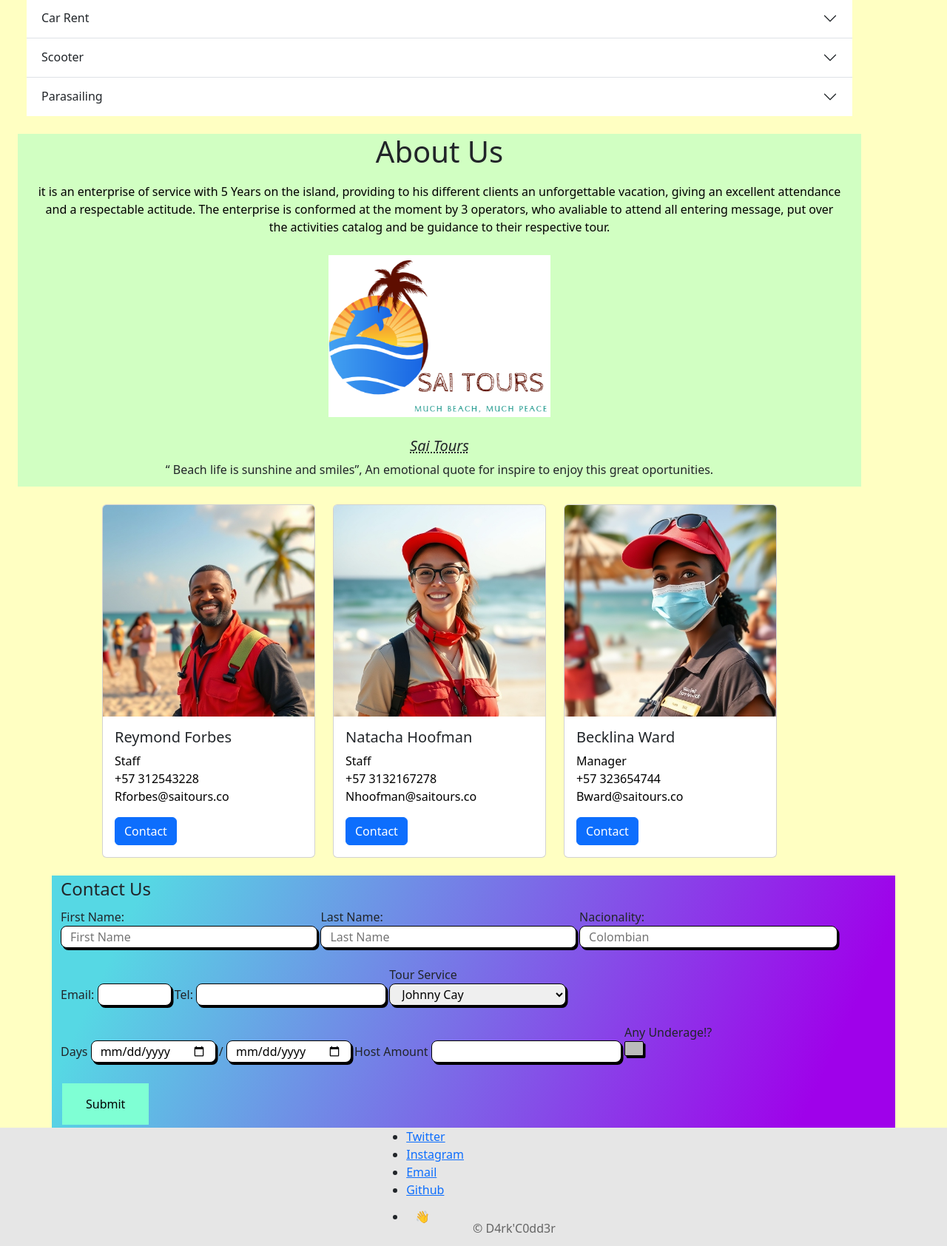
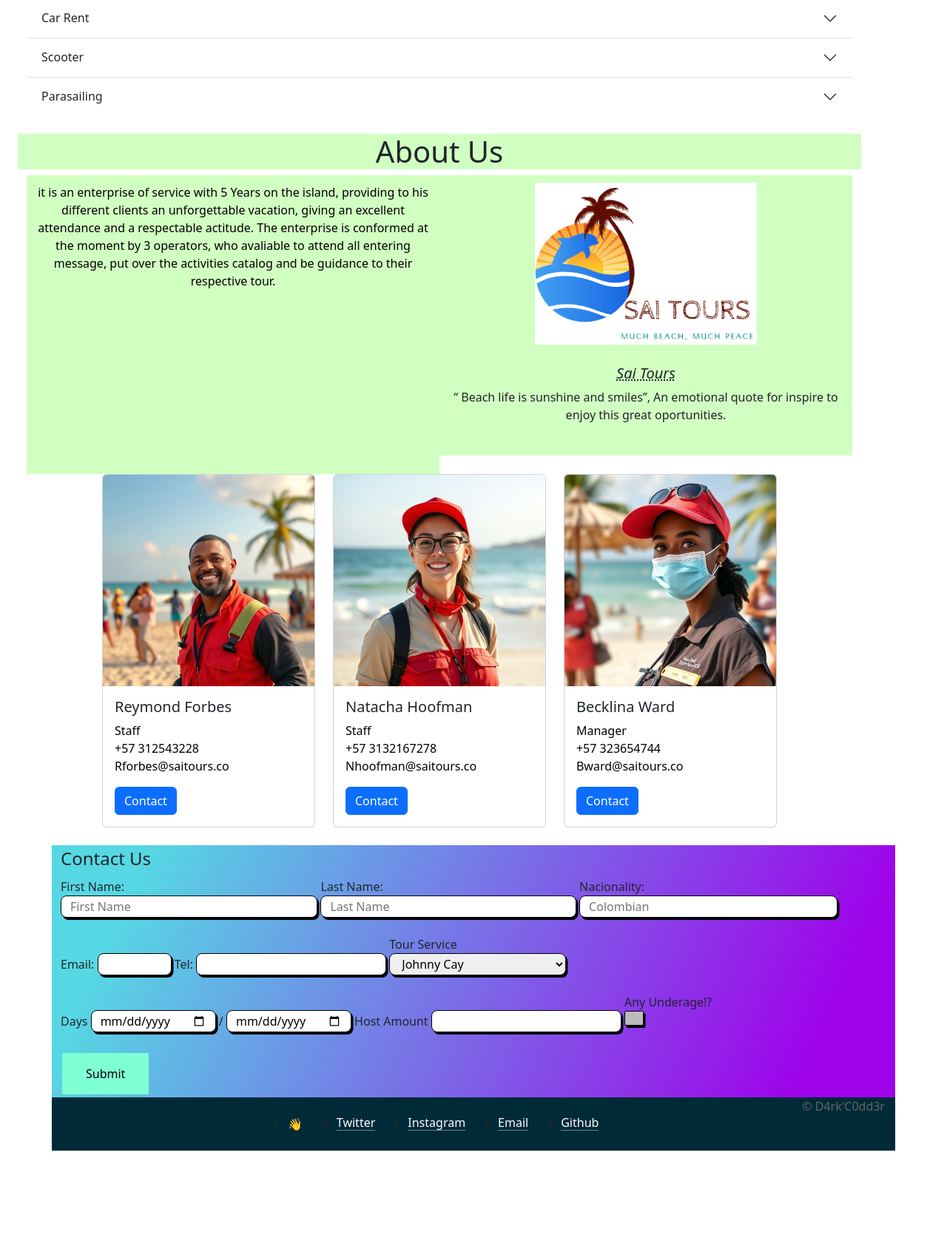
Before and after one commit to DarkedKing/UTB_Final_Project, a Flask app: page / in a window 1280 px wide. Shown: the part 955-2640 px from the top of the page at 74% size. After the commit the page ends 2511 px from the top, so only its background shows below. Run offline with Flask 3, Linux system fonts and the light colour scheme.

Commit message:
Working with partner

```diff
--- a/Templates/index.html
+++ b/Templates/index.html
@@ -7,7 +7,7 @@
     <title>Tourservice</title>
     <link href="https://cdn.jsdelivr.net/npm/bootstrap@5.3.3/dist/css/bootstrap.min.css" rel="stylesheet"
         integrity="sha384-QWTKZyjpPEjISv5WaRU9OFeRpok6YctnYmDr5pNlyT2bRjXh0JMhjY6hW+ALEwIH" crossorigin="anonymous">
-    <link rel="stylesheet" href="/static/CSS/style.css">
+    <link rel="stylesheet" href="../static/CSS/style.css">
 </head>
 
 <body>
@@ -21,7 +21,7 @@
                     <span class="navbar-toggler-icon"></span>
                 </button>
                 <div class="collapse navbar-collapse" id="navbarTogglerDemo01">
-                    <img src="/static/IMG/Log.png" alt="SAI TOURS" class="navbar-brand" width="24" height="30">
+                    <img src="../static/IMG/Log.png" alt="SAI TOURS" class="navbar-brand" width="24" height="30">
                     <ul class="navbar-nav me-auto mb-2 mb-lg-0">
                         <li class="nav-item">
                             <a class="nav-link active" aria-current="page" href="#mainInformation">Home</a>
@@ -66,7 +66,7 @@
                 <div id="flush-collapseOne" class="accordion-collapse collapse" data-bs-parent="#accordionFlushExample">
                     <div class="accordion-body"></div>
                     <figure>
-                        <img src="/static/IMG/pontoonRent.jpg" alt="Pontoon">
+                        <img src="../static/IMG/pontoonRent.jpg" alt="Pontoon">
                         <figcaption>The Pontoon it's a maritime activity guided by a qualified person, this activity
                             normally had a minimum period of time of <time datetime="4H">4H</time> to <time
                                 datetime="8H">8H</time></figcaption>
@@ -84,7 +84,7 @@
                 <div id="flush-collapseTwo" class="accordion-collapse collapse" data-bs-parent="#accordionFlushExample">
                     <div class="accordion-body">
                         <figure>
-                            <img src="/static/IMG/jetsky.jpeg" alt="Jetski">
+                            <img src="../static/IMG/jetsky.jpeg" alt="Jetski">
                             <figcaption>
                                 Is an acuatic sport for max of two person peer vehicle, this adventure had a limited
                                 time of <time datetime="PT40M">40M</time>, you had a range where you can move freely.
@@ -105,7 +105,7 @@
                     data-bs-parent="#accordionFlushExample">
                     <div class="accordion-body">
                         <figure>
-                            <img src="/static/IMG/carRent.jpg" alt="Car Rent">
+                            <img src="../static/IMG/carRent.jpg" alt="Car Rent">
                             <figcaption>
                                 It's an autoguided tour, a very interesting experience, you can exchange for <time
                                     datetime="PT4H">4H</time> minium to <time datetime="PT24H00M">24H 00M</time>.
@@ -126,7 +126,7 @@
                     data-bs-parent="#accordionFlushExample">
                     <div class="accordion-body">
                         <figure>
-                            <img src="/static/IMG/scooterRent.jpg" alt="Scooter">
+                            <img src="../static/IMG/scooterRent.jpg" alt="Scooter">
                             <figcaption>
                                 It's an autoguided tour, from no more of two person peer vehicle, they can move arround
                                 the
@@ -150,7 +150,7 @@
                     data-bs-parent="#accordionFlushExample">
                     <div class="accordion-body">
                         <figure>
-                            <img src="/static/IMG/parasailingRent.jpg" alt="Parasailing">
+                            <img src="../static/IMG/parasailingRent.jpg" alt="Parasailing">
                             <figcaption>
                                 Extreme deport for lovers of highness, you had to try this ones, recomended for 2
                                 person maxiaum, there'is a guide that give you this new adventure to enjoy.
@@ -176,7 +176,7 @@
         </div>
         <div class="container">
             <figure>
-                <img src="/static/IMG/Logo_ppal.png" alt="Logo_Sai_Tours" class="img-fluid">
+                <img src="../static/IMG/Logo_ppal.png" alt="Logo_Sai_Tours" class="img-fluid">
                 <figcaption>
                     <p>
                     <h5><em><abbr title="San Andres Island Tour">Sai Tours</abbr></em></h5>
@@ -193,7 +193,7 @@
         <div class="row">
             <div class="col-sm-4 mb-4 mb-sm-0">
                 <div class="card" style="width: 18rem;">
-                    <img src="/static/IMG/Forbes.jfif" class="card-img-top" alt="Reymond Forbes">
+                    <img src="../static/IMG/Forbes.jfif" class="card-img-top" alt="Reymond Forbes">
                     <div class="card-body">
                         <h5 class="card-title">Reymond Forbes</h5>
                         <p class="card-text">Staff <br> +57 312543228 <br> Rforbes@saitours.co</p>
@@ -203,7 +203,7 @@
             </div>
             <div class="col-sm-4 mb-4 mb-sm-0">
                 <div class="card" style="width: 18rem;">
-                    <img src="/static/IMG/Hoofman.jfif" class="card-img-top" alt="Natacha Hoofman">
+                    <img src="../static/IMG/Hoofman.jfif" class="card-img-top" alt="Natacha Hoofman">
                     <div class="card-body">
                         <h5 class="card-title">Natacha Hoofman</h5>
                         <p class="card-text">Staff <br> +57 3132167278 <br> Nhoofman@saitours.co</p>
@@ -213,7 +213,7 @@
             </div>
             <div class="col-sm-4">
                 <div class="card" style="width: 18rem;">
-                    <img src="/static/IMG/Ward.jfif" class="card-img-top" alt="Becklina Ward">
+                    <img src="../static/IMG/Ward.jfif" class="card-img-top" alt="Becklina Ward">
                     <div class="card-body">
                         <h5 class="card-title">Becklina Ward</h5>
                         <p class="card-text">Manager <br> +57 323654744 <br> Bward@saitours.co</p>
--- a/static/CSS/style.css
+++ b/static/CSS/style.css
@@ -10,33 +10,51 @@
 body {
     margin: 0;
     height: 100vh;
-    background-color: #ffffc2;
 }
 
-footer{
-    background-color: rgb(230,230,230);
+/*footer {
+    background-color: rgb(230, 230, 230);
+}*/
+
+footer p {
+    margin: 0;
+    padding: 2px;
+    color: rgb(100, 100, 100);
 }
 
-footer p{
-    margin: 0;
-    padding: 12px;
-    color: rgb(100,100,100);
+.linegrid {
+    display: inline-grid;
+    grid-auto-flow: row;
+    grid-gap: 44px;
+    justify-items: center;
+    margin: auto;
 }
 
-footer > ul{
-        display: inline-grid;
-        grid-auto-flow: row;
-        grid-gap: 24px;
-        justify-items: center;
-        margin: auto;
+.alinegrid {
+    color: white;
+    text-decoration: none;
+    box-shadow: inset 0 -1px 0 hsla(0, 0%, 100%, 0.4);
 }
 
-footer .container{
+.alinegrid:hover {
+    box-shadow: inset 0 -1.2em 0 hsla(0, 0%, 100%, 0.4);
+}
+
+.lilinegrid:last-child {
+    grid-column: 1 / 2;
+    grid-row: 1 / 2;
+}
+
+.lilinegrid:hover~li p {
+    animation: wave-animation 0.3s infinite;
+}
+
+/*footer .container {
     height: 9%;
     display: flex;
     justify-content: center;
     align-items: flex-end;
-}
+}*/
 
 p {
     margin-top: 1px;
@@ -53,11 +71,16 @@
     background-image: linear-gradient(0deg,
             rgba(0, 0, 0, 0.5),
             rgba(0, 0, 0, 0.5)),
-        url(/static/IMG/First_img.webp);
+        url(../IMG/First_img.webp);
     background-repeat: no-repeat;
     background-size: cover;
     background-position: center center;
 }
+
+#mainInformation {
+
+}
+
 
 #mainInfo .margin_full {
     color: #d1ffc2;
@@ -165,7 +188,8 @@
     border-radius: 0.5rem;
     box-shadow: 2.5px 3px 0 #000;
     outline: none;
-    transition: ease 0.25s;}
+    transition: ease 0.25s;
+}
 
 
 #formSection button {
@@ -189,16 +213,18 @@
 }
 
 #formSection input[type=email]:focus {
-    box-shadow: 5.5px 7px 0 black;
+        box-shadow: 5.5px 7px 0 black;
+}
+
+#footlog {
+    display: flex;
+    height: 9vh;
+    width: 100%;
+    background-color: #002a38;
+    line-height: 1.3;
 }
 
 @media (max-width: 766px) {
-
-    header .container {
-        display: flex;
-        flex-direction: column;
-        align-items: center;
-    }
 
     #mainInfo {
         font-size: 0.8em;
@@ -220,6 +246,10 @@
 
     #formSection button {
         width: 100%;
+    }
+
+    #footlog {
+        height: 60vh;
     }
 
 }
@@ -245,9 +275,14 @@
         padding-bottom: 160px;
     }
 
-    footer .container {
+    /*footer .container {
         justify-content: flex-end;
+    }*/
+
+    .linegrid {
+        grid-auto-flow: column;
     }
+}
 
 @media (min-width:992px) {
 
@@ -264,12 +299,17 @@
     }
 
     #aboutSection #pad_down {
-        padding-bottom: 210px;
+        padding-bottom: 233px;
     }
 
-    footer .container{
-        justify-content: flex-end;
+    /*footer .container {
+            justify-content: flex-end;
+        }*/
+
+    .linegrid {
+        grid-auto-flow: column;
     }
+
 }
 
 @keyframes a {
@@ -288,3 +328,16 @@
         transform: scale(1) rotateY(360deg);
     }
 }
+
+@keyframes wave-animation {
+    0%,
+    100% {
+      transform: rotate(0deg);
+    }
+    25% {
+      transform: rotate(20deg);
+    }
+    75% {
+      transform: rotate(-15deg);
+    }
+}
--- a/static/JS/script.js
+++ b/static/JS/script.js
@@ -0,0 +1,3 @@
+$(document).ready(function(){
+
+});
```
